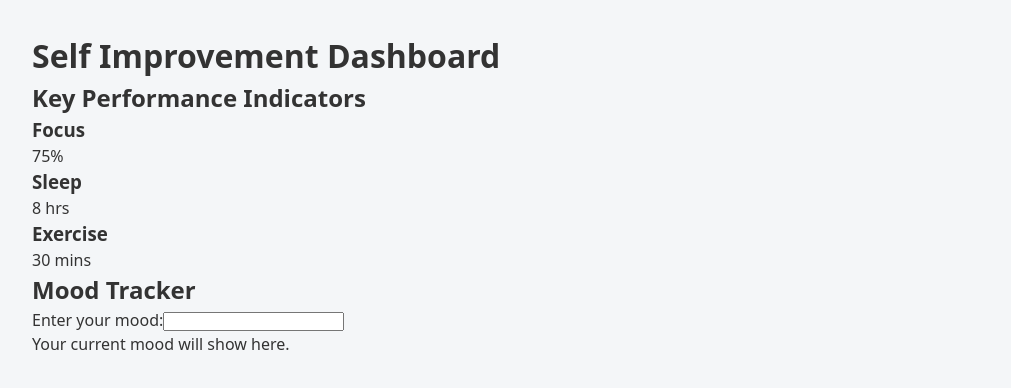
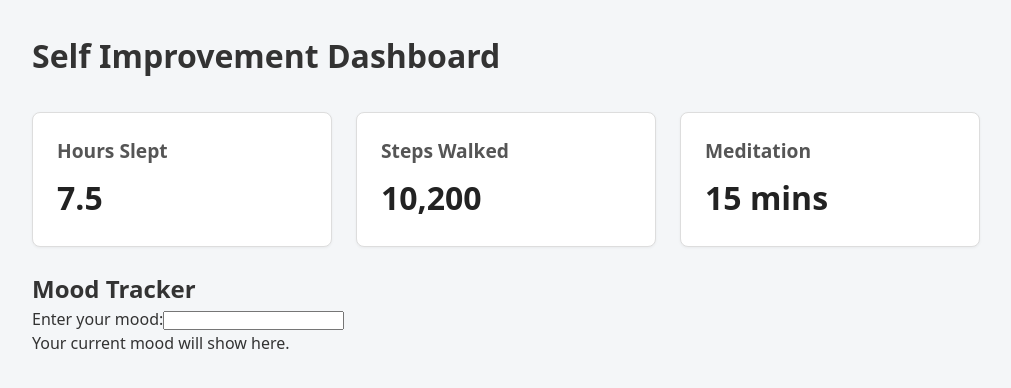
Before and after one commit to joseph-johnson27001/react-self-improvement-app, a React (Create React App) app: page / in a window 1280 px wide. Shown: the top 388 px of the page, without its empty margins (0-1011 px from the left). Built offline with nearby package versions, Linux system fonts and the light colour scheme.

Commit message:
KpiSection Styles

```diff
--- /dev/null
+++ b/src/features/KpiSection/KpiCard.css
@@ -0,0 +1,28 @@
+.kpi-card {
+  background-color: #ffffff;
+  border: 1px solid #ddd;
+  border-radius: 8px;
+  padding: 1.5rem;
+  box-shadow: 0 1px 3px rgba(0, 0, 0, 0.05);
+  transition: box-shadow 0.2s ease;
+  margin-bottom: 1.5rem;
+  width: 100%;
+  max-width: 300px;
+}
+
+.kpi-card:hover {
+  box-shadow: 0 4px 12px rgba(0, 0, 0, 0.1);
+}
+
+.kpi-title {
+  font-size: 1.2rem;
+  font-weight: 600;
+  color: #555;
+  margin-bottom: 0.5rem;
+}
+
+.kpi-value {
+  font-size: 2rem;
+  font-weight: bold;
+  color: #222;
+}
--- a/src/features/KpiSection/KpiCard.jsx
+++ b/src/features/KpiSection/KpiCard.jsx
@@ -1,8 +1,10 @@
+import "./KpiCard.css";
+
 export default function KpiCard({ title, value }) {
   return (
-    <div>
-      <h3>{title}</h3>
-      <p>{value}</p>
+    <div className="kpi-card">
+      <h3 className="kpi-title">{title}</h3>
+      <p className="kpi-value">{value}</p>
     </div>
   );
 }
--- /dev/null
+++ b/src/features/KpiSection/KpiSection.css
@@ -0,0 +1,6 @@
+.kpi-section {
+  display: flex;
+  gap: 1.5rem;
+  flex-wrap: wrap;
+  margin-top: 2rem;
+}
--- a/src/features/KpiSection/KpiSection.jsx
+++ b/src/features/KpiSection/KpiSection.jsx
@@ -1,12 +1,12 @@
 import KpiCard from "./KpiCard";
+import "./KpiSection.css";
 
 export default function KpiSection() {
   return (
-    <section>
-      <h2>Key Performance Indicators</h2>
-      <KpiCard title="Focus" value="75%" />
-      <KpiCard title="Sleep" value="8 hrs" />
-      <KpiCard title="Exercise" value="30 mins" />
+    <section className="kpi-section">
+      <KpiCard title="Hours Slept" value="7.5" />
+      <KpiCard title="Steps Walked" value="10,200" />
+      <KpiCard title="Meditation" value="15 mins" />
     </section>
   );
 }
```
